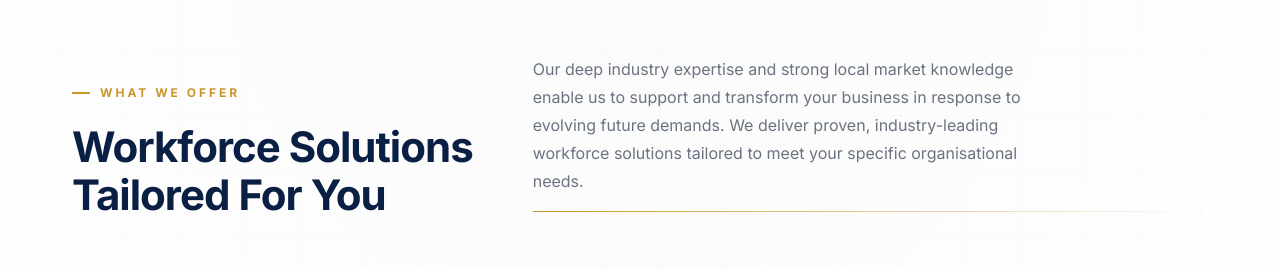
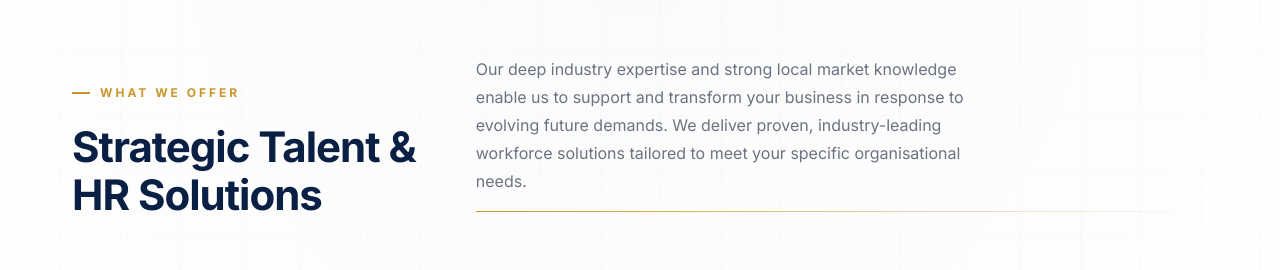
Before and after one commit to Clientwala/AxiomRise-HR, a Next.js app: page / in a window 1280 px wide. Shown: the part 2040-2310 px from the top of the page. Built offline with nearby package versions, Linux system fonts and the light colour scheme; a web font is replaced by a local one.

Commit message:
Update Services section title to Strategic Talent & HR Solutions

```diff
--- a/src/components/Services.tsx
+++ b/src/components/Services.tsx
@@ -44,7 +44,7 @@ export default function Services() {
         <div className={`${styles.sectionHeader} animate-fade-in-up`}>
           <div className={styles.headerLeft}>
             <span className={styles.sectionLabel}>WHAT WE OFFER</span>
-            <h2 className={styles.sectionTitle}>Workforce Solutions <br/> Tailored For You</h2>
+            <h2 className={styles.sectionTitle}>Strategic Talent & <br/> HR Solutions</h2>
           </div>
           <div className={styles.headerRight}>
             <p className={styles.sectionDesc}>
```
